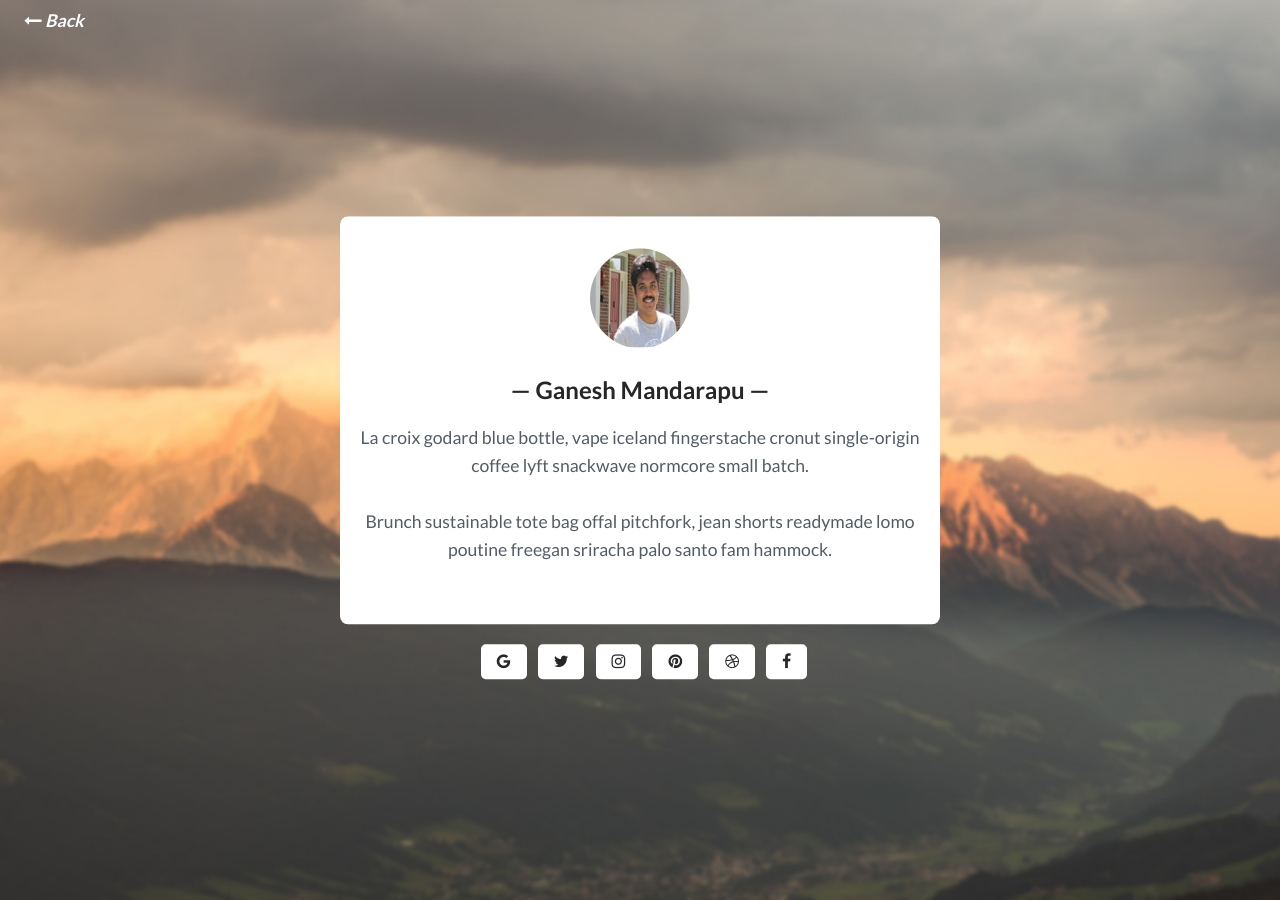
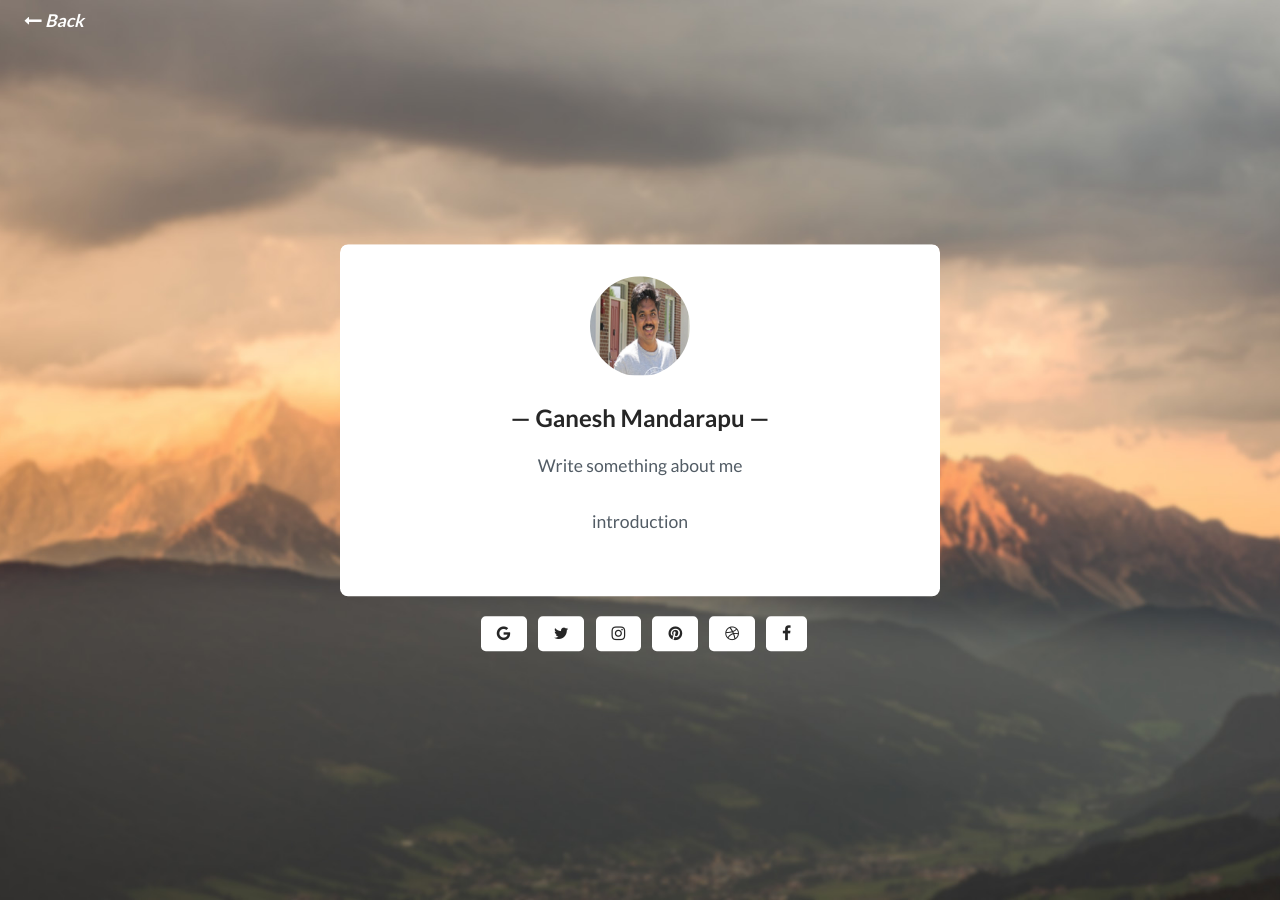
Before and after one commit to ganeshmandarapu/Projects, a Jekyll site: the page built from _pages/about.html, in a window 1280 px wide. Built offline with Jekyll 4.4.1, drawn with Linux system fonts in a browser that asks for light colours.

Commit message:
Update about.html

```diff
--- a/_pages/about.html
+++ b/_pages/about.html
@@ -12,8 +12,8 @@ permalink: /about/
         </div>
         <div class="author_info">
           <h2 class="author_title">{% if site.author-name %}{{site.author-name}}{% else %}Ganesh Mandarapu{% endif %}</h2>
-          <p class="author_subtitle">{% if site.about-author %}{{site.about-author}}{% else %}La croix godard blue bottle, vape iceland fingerstache cronut single-origin coffee lyft snackwave normcore small batch.{% endif %}</p>
-          <p class="author_subtitle">Brunch sustainable tote bag offal pitchfork, jean shorts readymade lomo poutine freegan sriracha palo santo fam hammock.</p>
+          <p class="author_subtitle">{% if site.about-author %}{{site.about-author}}{% else %}Write something about me{% endif %}</p>
+          <p class="author_subtitle">introduction</p>
         </div>
       </div>
 
```
